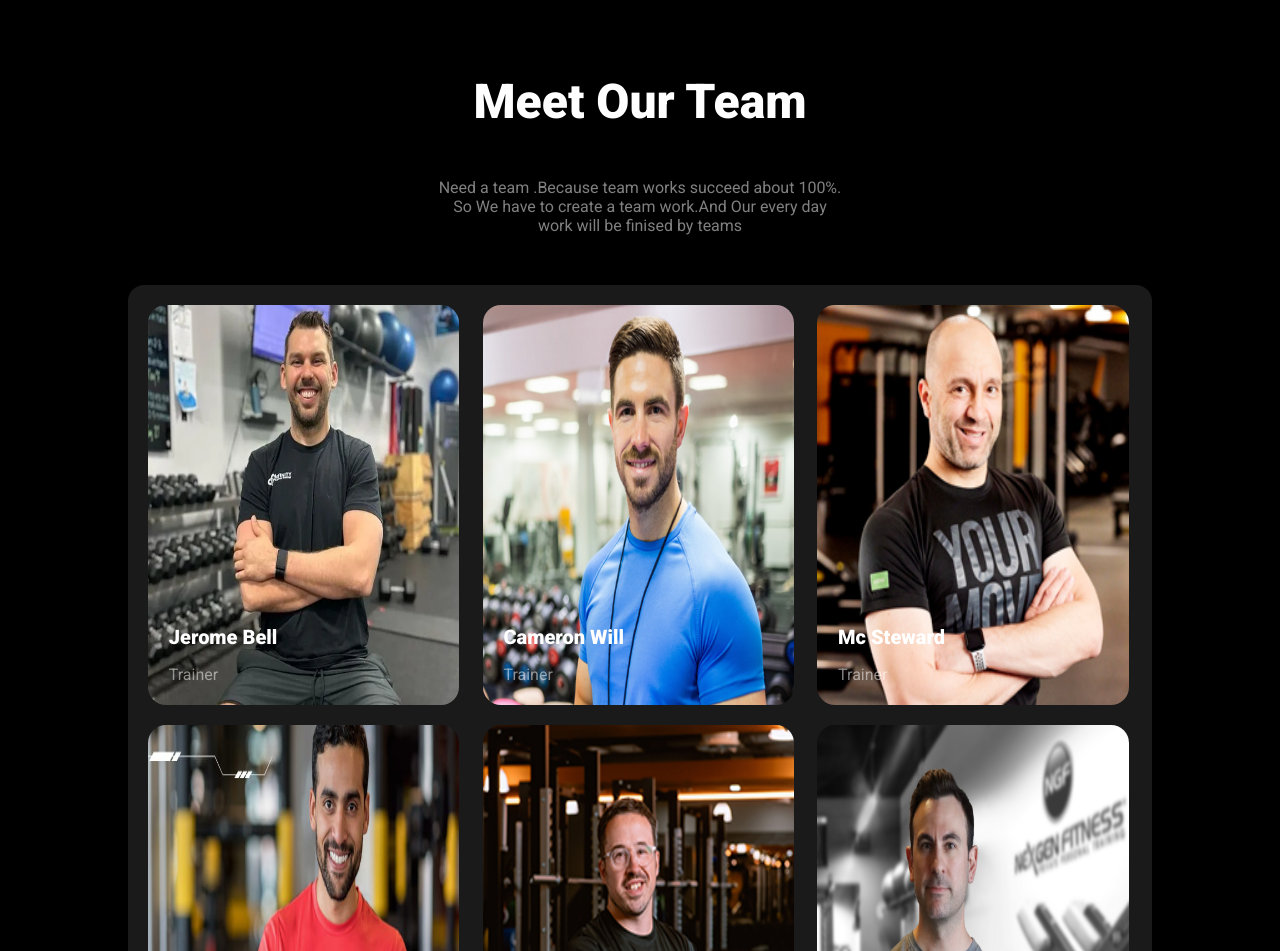
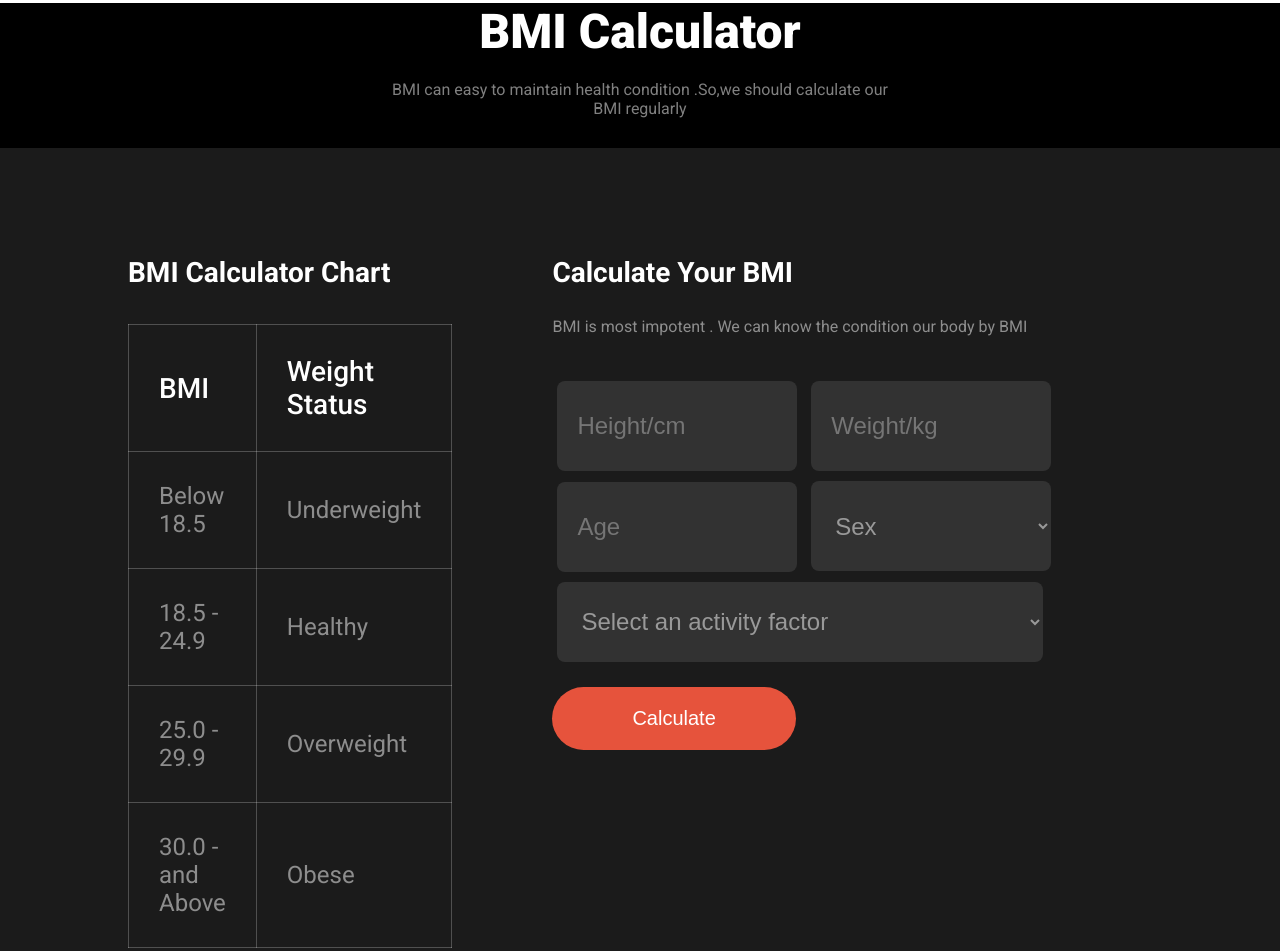
Before and after one commit to Rabbu7/Assignment-02, a plain HTML site: page index.html in a window 1280 px wide. Shown: the part 1879-2830 px from the top of the page. Drawn offline with Linux system fonts and the light colour scheme; a web font is replaced by a local one.

Commit message:
added main section BMI and made it responsive

```diff
--- a/index.html
+++ b/index.html
@@ -129,7 +129,91 @@
           </div>
         </div>
       </section>
-
+      <section class="bmi">
+          <div class="bmi-container">
+            <div class="bmi-description">
+              <h3>BMI Calculator</h3>
+              <p>
+                BMI can easy to maintain health condition .So,we should calculate
+                our BMI regularly
+              </p>
+            </div>
+            <div class="bmi-calculate-table">
+              <div class="bmi-calculate-table-container primary-width">
+                <div class="bmi-chart">
+                  <h3>BMI Calculator Chart</h3>
+                  <table>
+                    <tr>
+                      <th>BMI</th>
+                      <th>Weight Status</th>
+                    </tr>
+                    <tr>
+                      <td>Below 18.5</td>
+                      <td>Underweight</td>
+                    </tr>
+                    <tr>
+                      <td>18.5 - 24.9</td>
+                      <td>Healthy</td>
+                    </tr>
+                    <tr>
+                      <td>25.0 - 29.9</td>
+                      <td>Overweight</td>
+                    </tr>
+                    <tr>
+                      <td>30.0 - and Above</td>
+                      <td>Obese</td>
+                    </tr>
+                  </table>
+                </div>
+                <div class="bmi-calculate">
+                  <div class="bmi-calculate-description">
+                    <h3>Calculate Your BMI</h3>
+                    <p>
+                      BMI is most impotent . We can know the condition our body by
+                      BMI
+                    </p>
+                  </div>
+                  <form action="">
+                    <input
+                      type="number"
+                      name=""
+                      id=""
+                      placeholder="Height/cm"
+                      required
+                    />
+                    <input
+                      type="number"
+                      name=""
+                      id=""
+                      placeholder="Weight/kg"
+                      required
+                    />
+                    <input
+                      type="number"
+                      name=""
+                      id=""
+                      placeholder="Age"
+                      required
+                    />
+                    <select name="" id="" required class="select1">
+                      <option id="sex" value="" selected>Sex</option>
+                      <option value="male">Male</option>
+                      <option value="female">Female</option>
+                      <option value="others">Others</option>
+                    </select>
+                    <select name="" id="" class="select2" value="Sex">
+                      <option value="">Select an activity factor</option>
+                      <option value="">Playing Regular</option>
+                      <option value="">Run Every Day</option>
+                      <option value="">Nothings</option>
+                    </select>
+                    <button>Calculate</button>
+                  </form>
+                </div>
+              </div>
+            </div>
+          </div>
+        </section>
       <section class="meet-team">
           <div class="primary-width">
                <div class="team-description">
@@ -198,7 +282,6 @@
                      <li><a href="">Affiliate Program</a></li>
                      <li><a href="">About Us</a></li>
                  </ul>
-
              </div>
              <div class="footer-container-2">
                  <h4>Get Start</h4>
@@ -212,7 +295,7 @@
          </div>
          <hr>
          <div class="copyright">
-             <p>All right reserved @Fitness 2024</p>
+             <p>All right reserved @fitness 2024</p>
          </div>
      </div>
  </footer>
--- a/styles/styles.css
+++ b/styles/styles.css
@@ -306,6 +306,131 @@ header {
   color: rgba(255, 255, 255, 0.5);
 }
 
+/* BMI calculate styles */
+
+.bmi {
+     background-color: black;
+   }
+
+   .bmi-calculate-table {
+     background-color: rgba(255, 255, 255, 0.106);
+     padding: 80px 0;
+   }
+   .bmi-description {
+     width: 40%;
+     margin: 0 auto;
+     text-align: center;
+   }
+   .bmi-description h3 {
+     font-size: 3rem;
+     font-weight: 900;
+     color: white;
+     margin-bottom: 20px;
+   }
+   .bmi-chart h3,
+   .bmi-calculate-description h3 {
+     font-size: 1.75rem;
+     font-weight: 700;
+     color: white;
+   }
+   .bmi-chart h3 {
+     margin-bottom: 35px;
+   }
+   .bmi-calculate-table-container {
+     display: flex;
+   }
+   .bmi-chart {
+     width: 35%;
+   }
+   .bmi-calculate {
+     width: 65%;
+     margin-left: 100px;
+   }
+   .bmi-description p,
+   .bmi-calculate-description p,
+   td {
+     font-size: 1rem;
+     font-weight: 400;
+     color: rgba(255, 255, 255, 0.5);
+   }
+   .bmi-description p {
+     margin-bottom: 30px;
+   }
+   .bmi-calculate-description p {
+     margin: 20px 0 40px;
+   }
+   table,
+   th,
+   td {
+     border: 1px solid rgba(255, 255, 255, 0.233);
+     border-collapse: collapse;
+   }
+   td {
+     font-size: 1.5rem;
+   }
+   th,
+   td {
+     padding: 30px;
+   }
+   th {
+     font-size: 1.75rem;
+     font-weight: 500;
+     color: rgba(255, 255, 255, 1);
+     text-align: left;
+   }
+   input {
+     width: calc(40% - 40px);
+     height: 50px;
+     margin: 5px;
+     border-radius: 8px;
+   }
+   .select1 {
+     height: 90px;
+     width: 40%;
+     border-radius: 8px;
+     margin: 5px;
+   }
+   .select2 {
+     width: 81%;
+     height: 80px;
+     margin: 5px;
+     border-radius: 8px;
+   }
+
+   select option {
+     font-size: 1.5rem;
+     background-color: black;
+   }
+   input[type="number"],
+   select {
+     color: rgba(255, 255, 255, 0.5);
+     font-size: 1.5rem;
+     padding: 20px;
+   }
+   #sex {
+     color: rgba(255, 255, 255, 0.5);
+     font-size: 1.5rem;
+     padding: 20px;
+   }
+   input,
+   select {
+     border-radius: 8px;
+
+     background: rgba(255, 255, 255, 0.1);
+     border: none;
+   }
+   form button {
+     margin-top: 20px;
+     padding: 20px 80px;
+     font-size: 1.25rem;
+     color: white;
+     background-color: rgb(230, 83, 60);
+     border: none;
+     font-weight: 500;
+     border-radius: 42px;
+   }
+
+
 /* footer styles */
 
 footer {
@@ -372,7 +497,8 @@ hr {
   }
   .banner-container,
   .extra-run-container,
-  .footer-container {
+  .footer-container,
+  .bmi-calculate-table-container {
     flex-direction: column;
   }
   .banner-description h1 {
@@ -392,7 +518,7 @@ hr {
     grid-template-columns: 1fr;
   }
   .change-habit-description h3,
-  .extra-run-description h3 {
+  .extra-run-description h3, .bmi-description {
     font-size: 2rem;
   }
   .image-container {
@@ -404,12 +530,23 @@ hr {
   .footer-container-1,
   .footer-container-2 {
     width: calc(100% - 90px);
-    /* padding: 30px; */
   }
 
-  }
   .bmi-description {
     width: 90%;
     margin: 0 auto;
   }
+  .bmi-chart h3,.bmi-calculate h3,th{
+     font-size: 2rem;
+ }
+ .bmi-calculate{
+     margin: 0%;
+ }
+ .bmi-chart{
+     padding: 0;
+     margin-bottom: 20px;
+ }
+ form{
+     width: 160%;
+ }
 }
```
